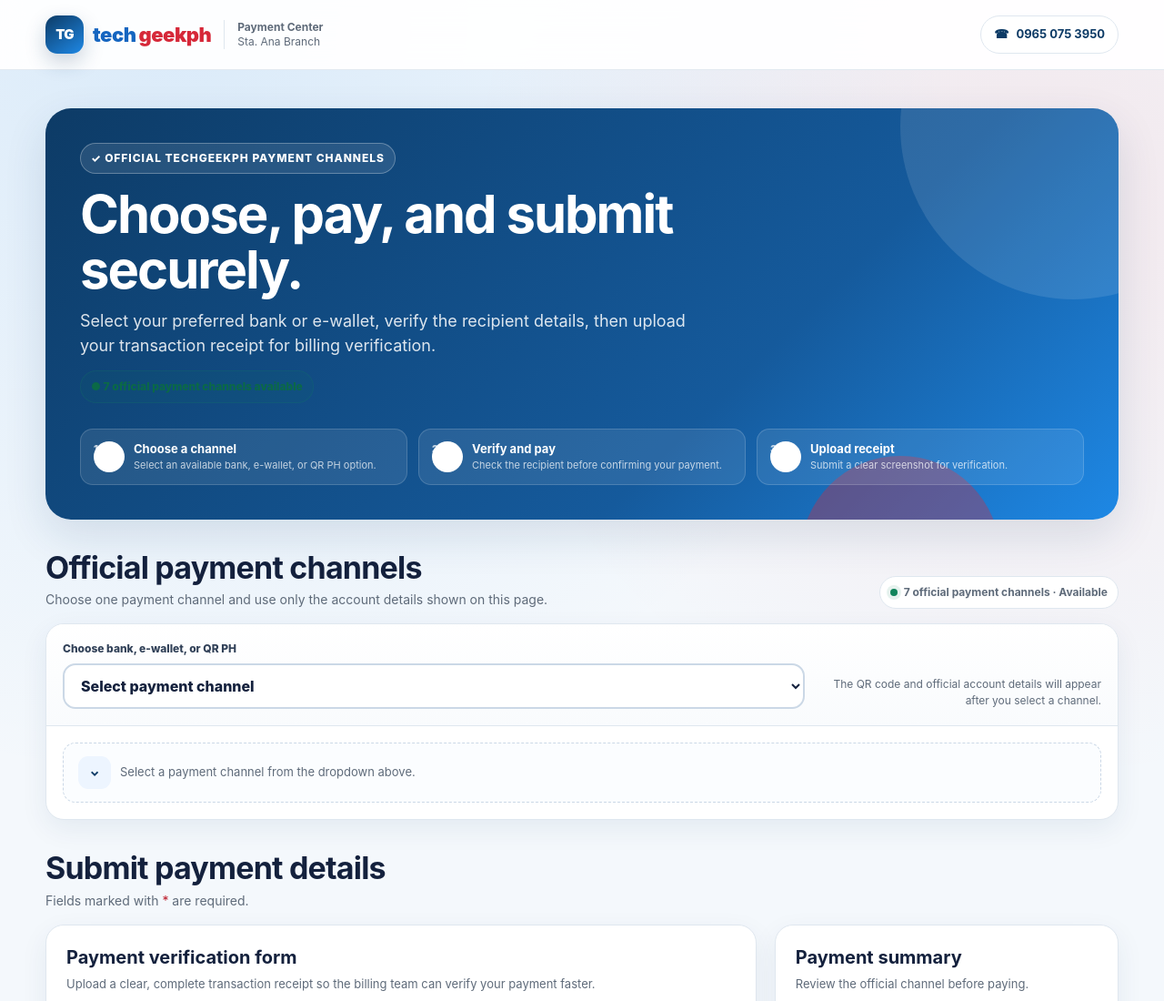
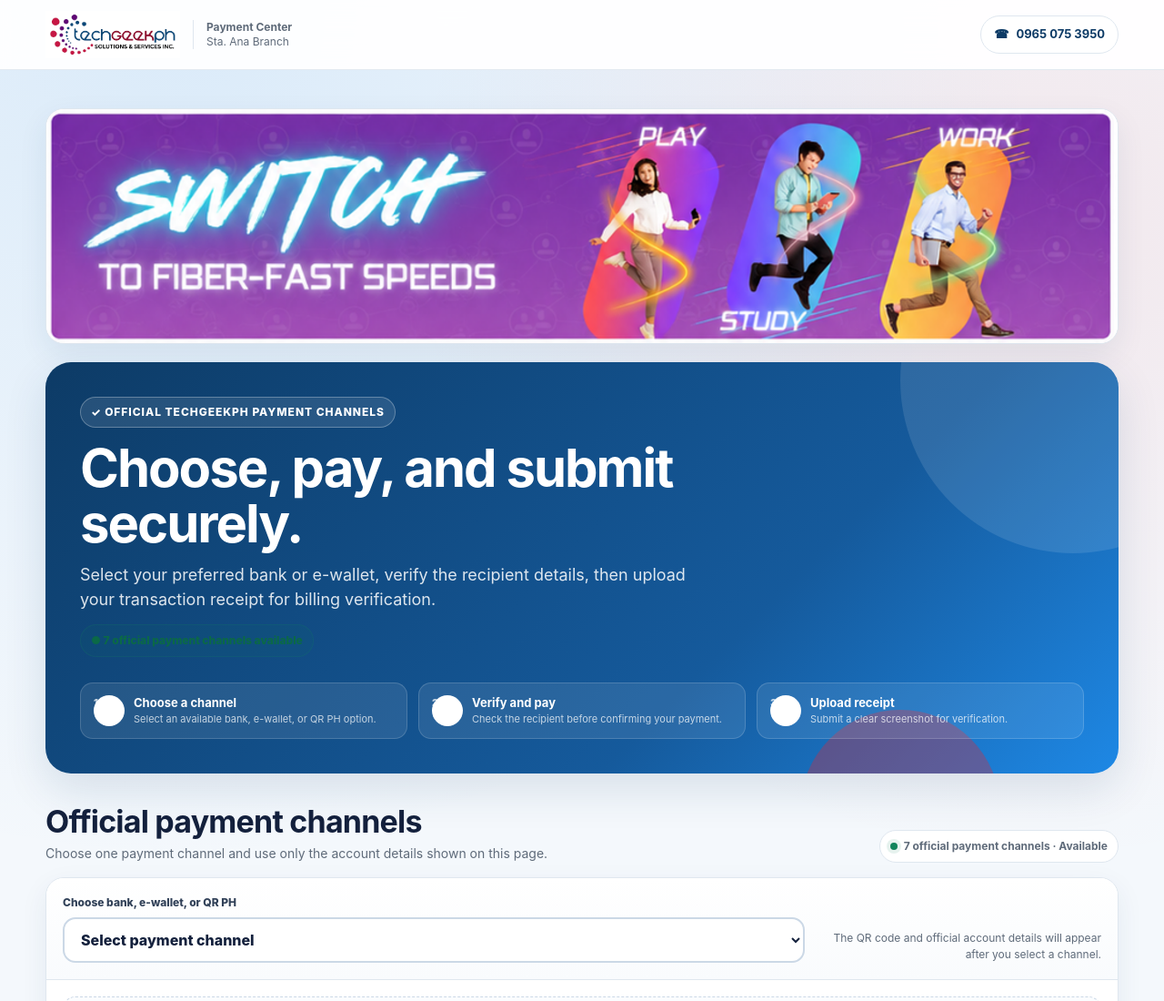
Before and after one commit to TechGeek-PH/Payment-Center-V1.0, a plain HTML site: page index.html in a window 1280 px wide. Shown: the top 1100 px of the page at 91% size. Drawn offline with Linux system fonts and the light colour scheme.

Commit message:
Link logo and banner assets

```diff
--- a/index.html
+++ b/index.html
@@ -5,6 +5,14 @@
   <meta name="viewport" content="width=device-width, initial-scale=1, viewport-fit=cover">
   <meta name="theme-color" content="#0d3b66">
   <meta name="description" content="TechGeekPH secure payment submission center.">
+  <link rel="icon" type="image/png" href="assets/logo/TechGeekPH-mark.png">
+  <link rel="apple-touch-icon" href="assets/logo/TechGeekPH-logo-square.jpg">
+  <meta property="og:type" content="website">
+  <meta property="og:title" content="Payment Center | TechGeekPH">
+  <meta property="og:description" content="Choose an official TechGeekPH payment channel and submit your receipt for verification.">
+  <meta property="og:url" content="https://techgeek-ph.github.io/Payment-Center-V1.0/">
+  <meta property="og:image" content="https://techgeek-ph.github.io/Payment-Center-V1.0/assets/banner/Banner.png">
+  <meta name="twitter:card" content="summary_large_image">
   <title>Payment Center | TechGeekPH</title>
   <style>
     :root {
@@ -78,7 +86,7 @@
     }
 
     .brand-fallback {
-      display: inline-flex;
+      display: none;
       align-items: center;
       gap: 10px;
       font-weight: 900;
@@ -857,7 +865,15 @@
     <header class="topbar">
       <div class="topbar-inner">
         <a class="brand" href="#top" aria-label="TechGeekPH Payment Center">
-          <span class="brand-fallback" id="brandFallback">
+          <img
+            class="brand-logo"
+            id="brandLogo"
+            src="assets/logo/TechGeekPH-logo.png"
+            alt="TechGeekPH Solutions &amp; Services Inc."
+            decoding="async"
+            onerror="this.hidden=true; document.getElementById('brandFallback').style.display='inline-flex';"
+          >
+          <span class="brand-fallback" id="brandFallback" aria-hidden="true">
             <span class="brand-mark">TG</span>
             <span class="brand-wordmark"><span class="tech">tech</span><span class="geek">geekph</span></span>
           </span>
@@ -870,6 +886,17 @@
     </header>
 
     <main id="top">
+      <div class="promo-banner" aria-label="TechGeekPH payment and internet service banner">
+        <img
+          src="assets/banner/Banner.png"
+          alt="TechGeekPH service banner"
+          loading="eager"
+          decoding="async"
+          fetchpriority="high"
+          onerror="this.closest('.promo-banner').hidden=true;"
+        >
+      </div>
+
       <section class="hero">
         <div class="hero-content">
           <div class="eyebrow">✓ Official TechGeekPH payment channels</div>
```
